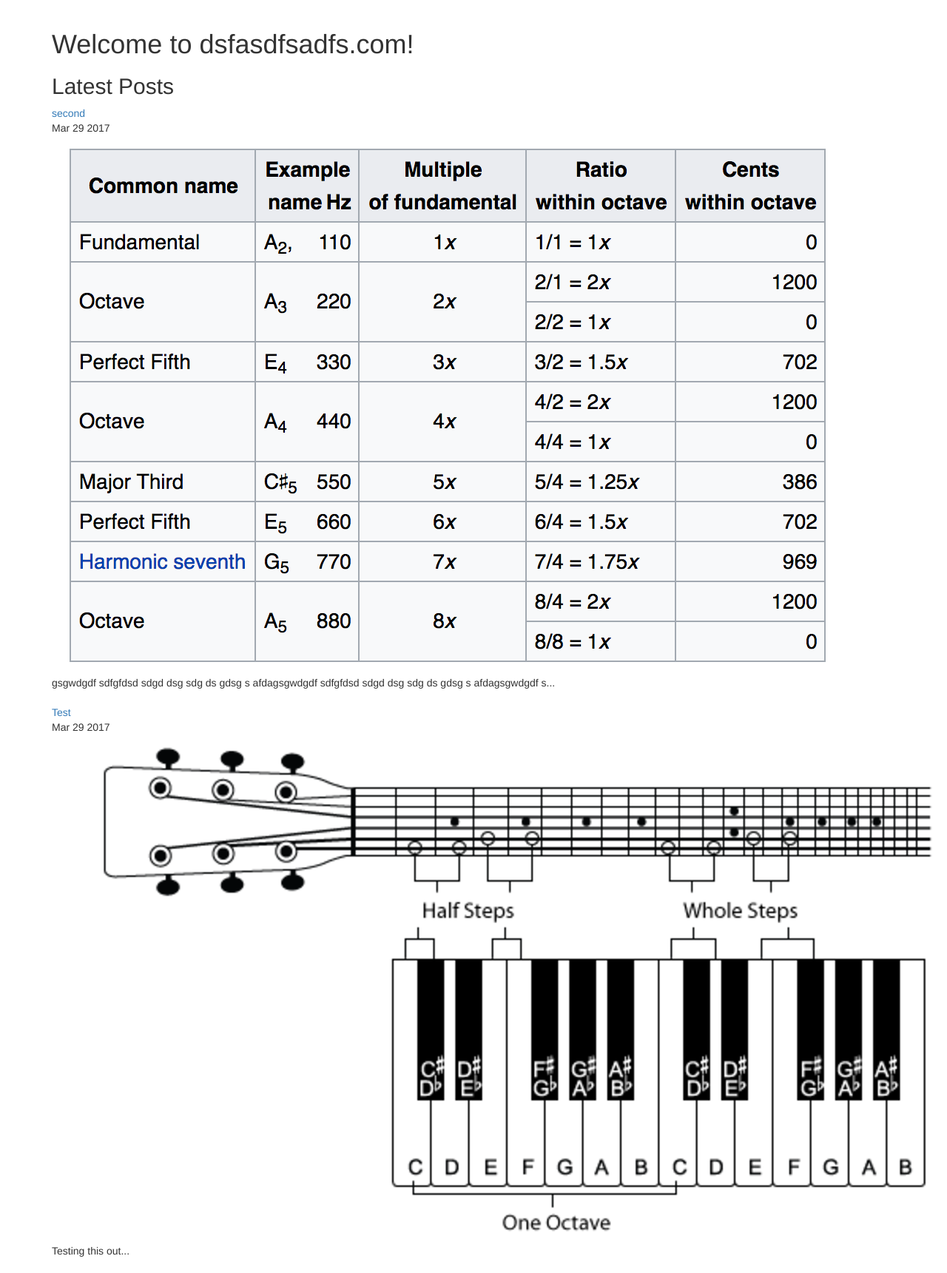
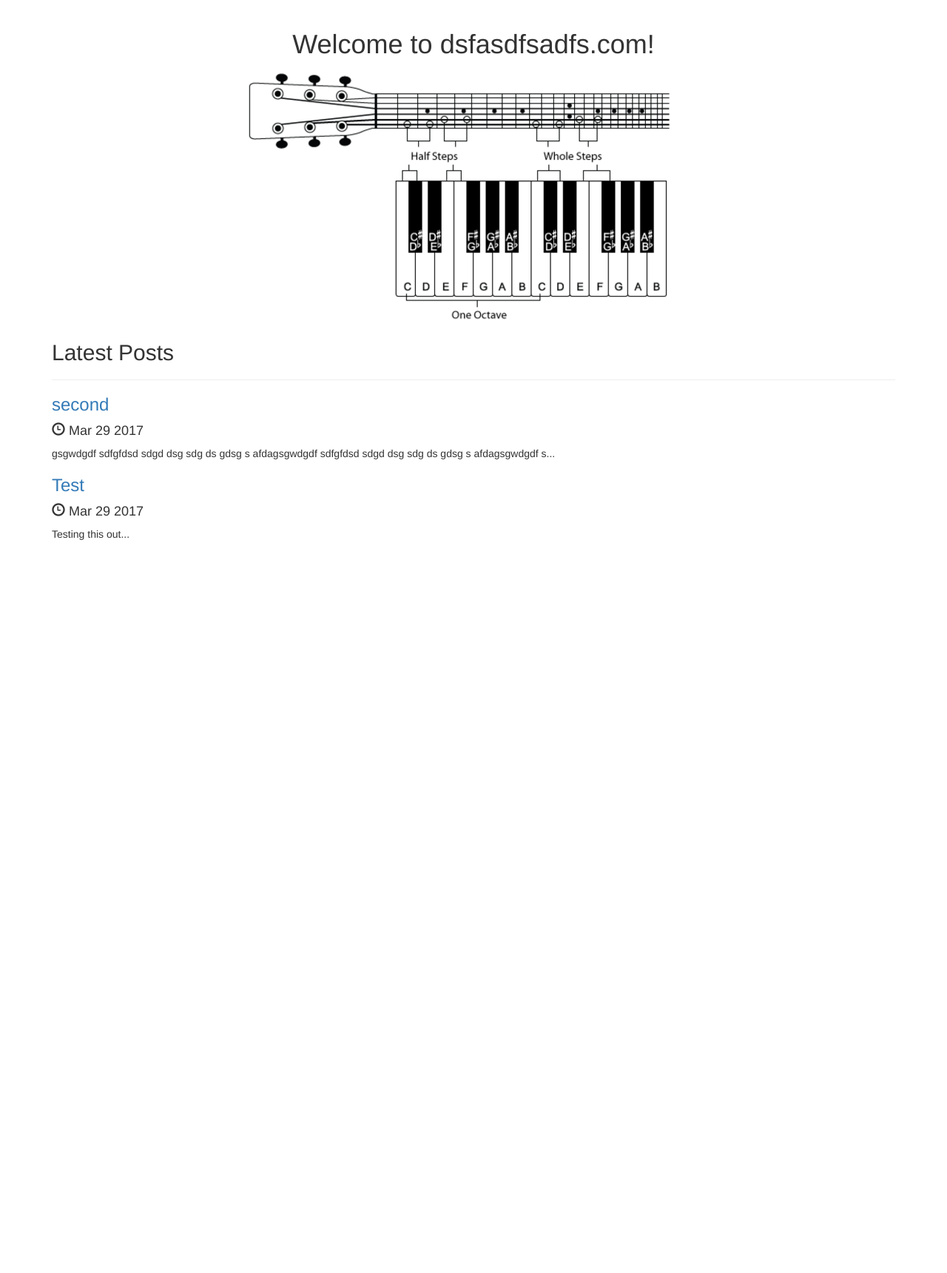
Before and after one commit to alfonso1003/backmask_app, a Django app: page / in a window 1280 px wide; the page is wider, and only the part inside the window is pictured. Shown: the part 52-1773 px from the top of that part at 74% size. After the commit the page ends 782 px from the top of that part, so only its background shows below. Run offline with Django 3.2, Linux system fonts and the light colour scheme; data comes from the database, SQL or seed files in the repository; some libraries are stand-ins or nearby versions.

Commit message:
finish styling

```diff
--- a/backmask/posts/templates/posts/home.html
+++ b/backmask/posts/templates/posts/home.html
@@ -40,18 +40,16 @@
       </nav>
 
       <div class="container">
-          <h1>Welcome to dsfasdfsadfs.com!</h1>
+          <h1 class="text-center">Welcome to dsfasdfsadfs.com!</h1>
+          {% load static %}
+          <image src="{% static 'posts/Screen_Shot_2017-03-27_at_1.26.38_AM.png' %}" class="img-responsive center-block" style="max-height:350px"/>
           <h2>Latest Posts</h2>
+          <hr/>
           {% for post in posts.all %}
-          <a href="{% url 'post_details' post.id %}">{{ post.title }}</a>
-          <br />
-          {{ post.pub_date_pretty }}
-          <br />
-          <img src="{{ post.image.url }}" />
-          <br />
-          {{ post.summary }}
-          <br />
-          <br />
+          <a href="{% url 'post_details' post.id %}"><h3>{{ post.title }}</h3></a>
+          <h4><span class="glyphicon glyphicon-time" aria-hidden="true"></span> {{ post.pub_date_pretty }}</h4>
+          <!--img src="{{ post.image.url }}" class="img-responsive" style="max-height:100px"/-->
+          <p>{{ post.summary }}</p>
           {% endfor %}
       </div>
 
```
Also changed, not shown: backmask/posts/static/posts/Screen_Shot_2017-03-27_at_1.26.38_AM.png (added), 1 other file.
